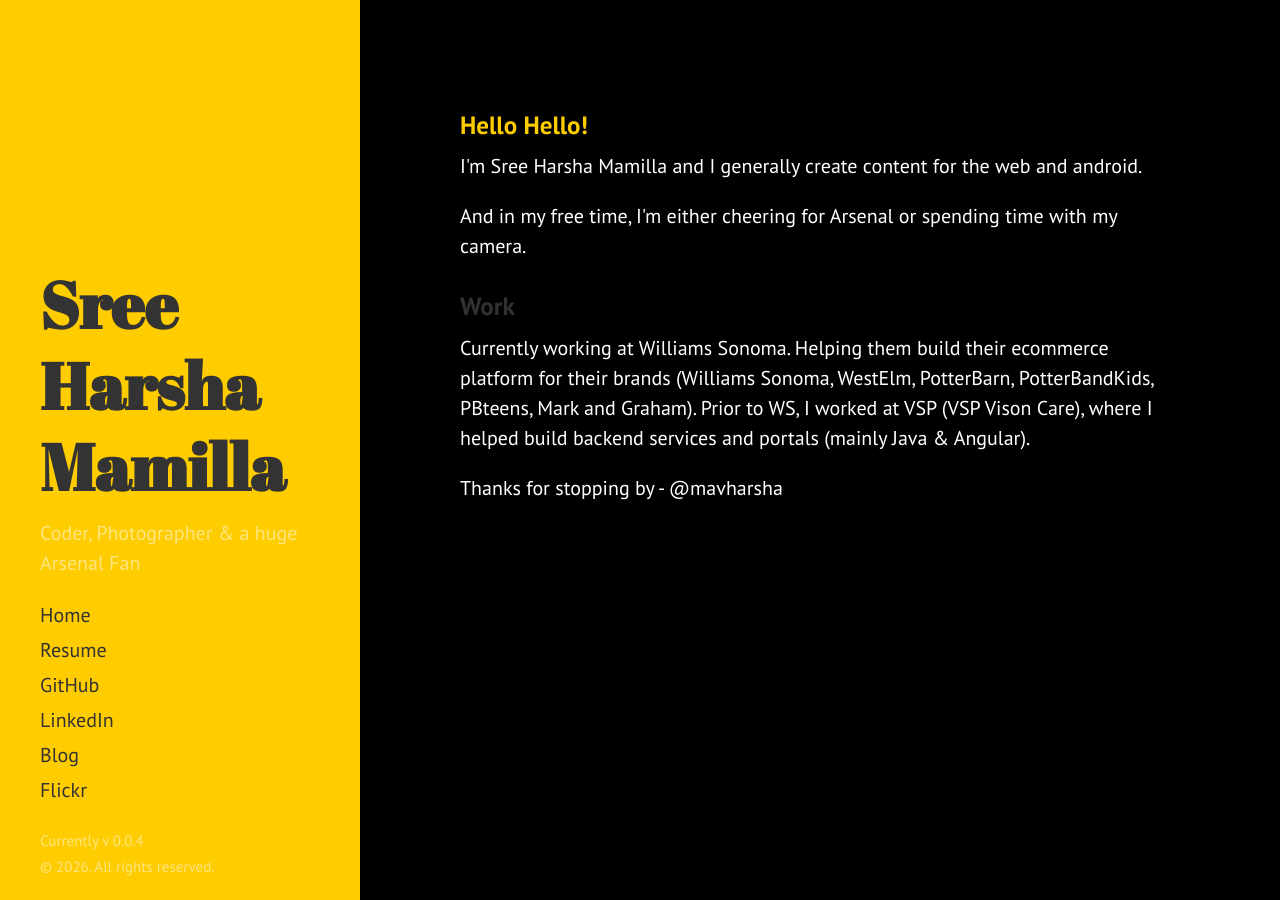
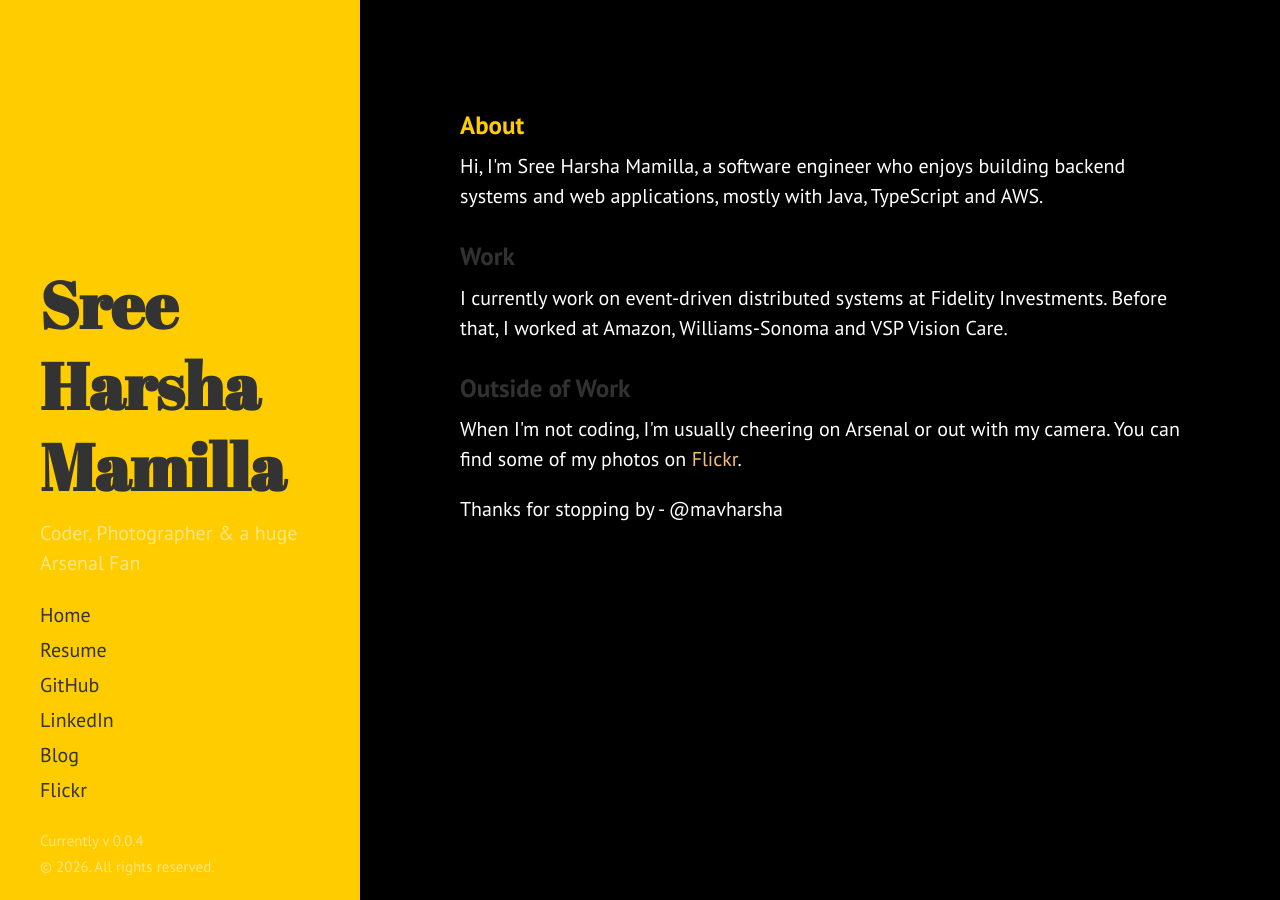
Before and after one commit to mavharsha/mavharsha.github.io, a Jekyll site: the page built from index.html, in a window 1280 px wide. Built offline with Jekyll 4.4.1, drawn with Linux system fonts in a browser that asks for light colours.

Commit message:
Update About section and Flickr link
Co-Authored-By: Claude Opus 5.5 <noreply@anthropic.com>

```diff
--- a/_config.yml
+++ b/_config.yml
@@ -11,6 +11,6 @@ version: 0.0.4
 resume: /public/SreeHarsha_Mamilla.pdf
 github: https://github.com/mavharsha
 linkedin: https://www.linkedin.com/in/sreehm/
-flickr: https://secure.flickr.com/photos/76302043@N07/
+flickr: https://www.flickr.com/photos/76302043@N07/
 medium: https://medium.com/@_mavharsha
 twitter: https://twitter.com/mavharsha
--- a/index.html
+++ b/index.html
@@ -4,15 +4,17 @@ title: Home
 ---
 <div class="page" xmlns="http://www.w3.org/1999/html">
     </br>
-    <h3 class="page-title">Hello Hello!</h3>
-    <p id="about">I'm Sree Harsha Mamilla and I generally create content for the web and android.</p>
-    <p>And in my free time, I'm either cheering for Arsenal or spending time with my camera.</p>
+    <h3 class="page-title">About</h3>
+    <p id="about">Hi, I'm Sree Harsha Mamilla, a software engineer who enjoys building backend systems and web
+        applications, mostly with Java, TypeScript and AWS.</p>
 
     <h3>Work</h3>
-    <p>Currently working at Williams Sonoma. Helping them build their ecommerce platform for their brands
-        (Williams Sonoma, WestElm, PotterBarn, PotterBandKids, PBteens, Mark and Graham). Prior to WS,
-        I worked at VSP (VSP Vison Care), where I helped build backend services and portals (mainly Java & Angular).
-    </p>
+    <p>I currently work on event-driven distributed systems at Fidelity Investments. Before that, I worked at Amazon,
+        Williams-Sonoma and VSP Vision Care.</p>
+
+    <h3>Outside of Work</h3>
+    <p>When I'm not coding, I'm usually cheering on Arsenal or out with my camera. You can find some of my photos on
+        <a href="{{ site.flickr }}">Flickr</a>.</p>
 
     <p>Thanks for stopping by - @mavharsha</p>
 </div>
```
